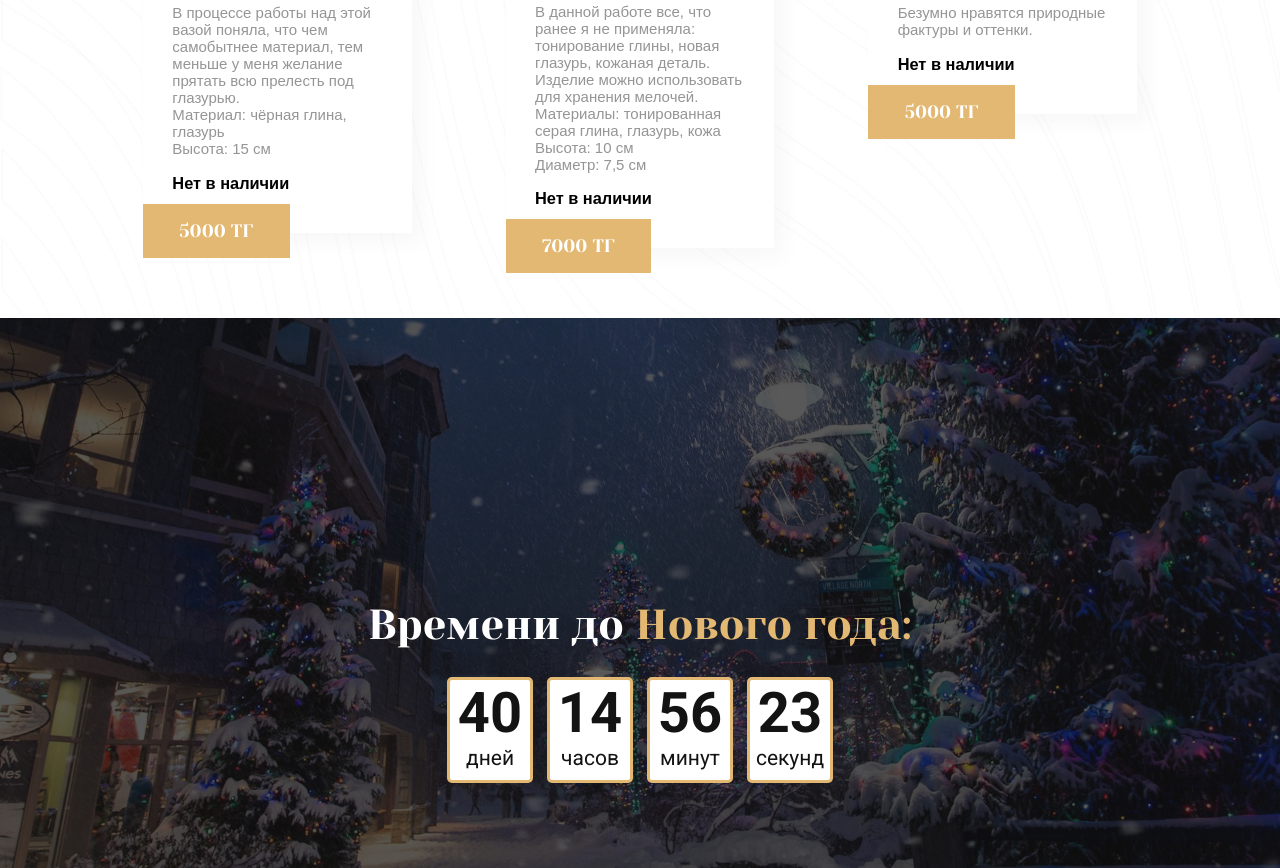
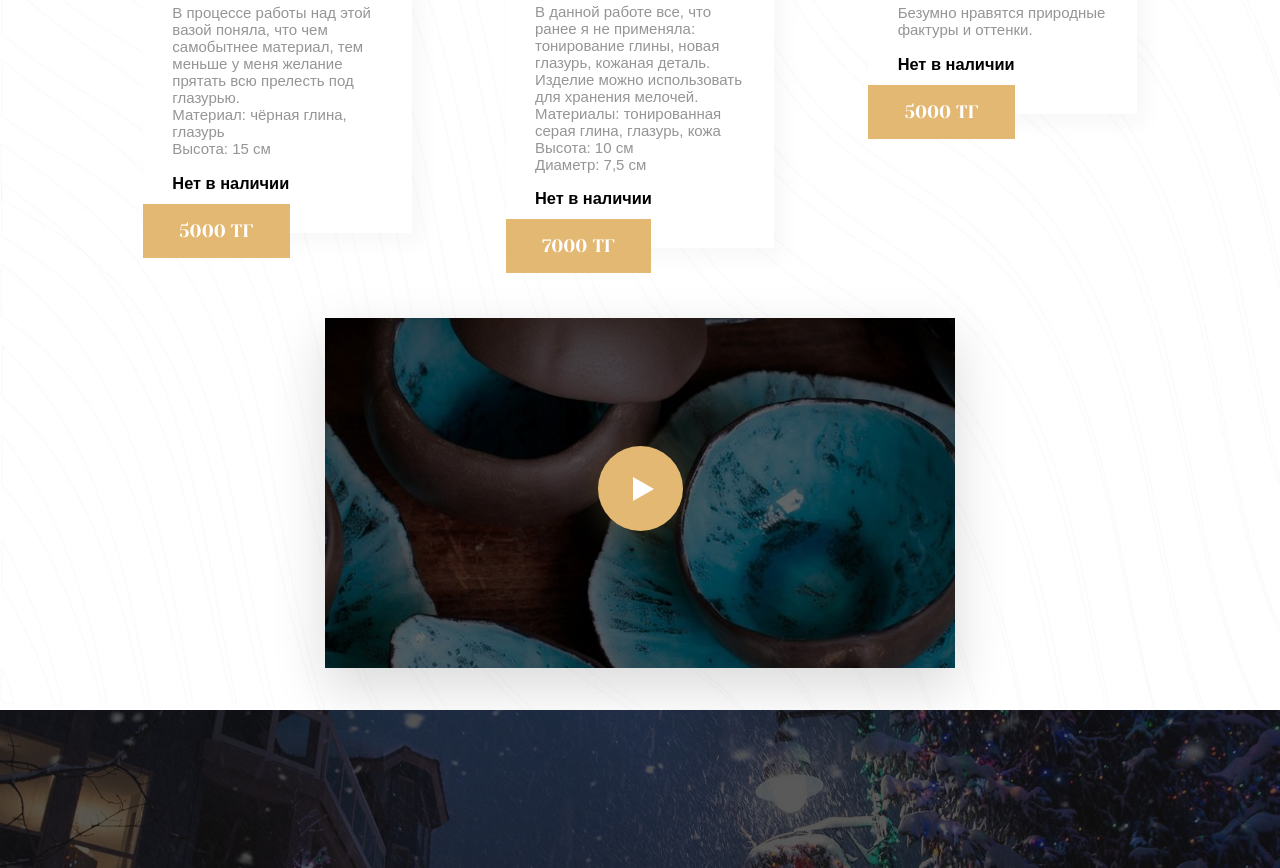
Before and after one commit to VeryBaguette/Tykovka, a website: page index.html in a window 1280 px wide. Shown: the part 2451-3319 px from the top of the page. Drawn offline with nearby package versions, Linux system fonts and the light colour scheme; files whose address does not match are found by name.

Commit message:
added youtube player

```diff
--- a/index.html
+++ b/index.html
@@ -245,6 +245,10 @@
               </div>
             </div>
           </div>
+          <div class="wares__video video" id="player">
+            <script src="https://www.youtube.com/iframe_api"></script>
+            <img src="./img/play.svg" alt="play" class="video__play" />
+          </div>
         </div>
       </section>
       <div class="newyear">
@@ -395,6 +399,7 @@
       crossorigin="anonymous"
     ></script>
     <script src="././js/wow.min.js"></script>
+    <script src="https://code.jquery.com/jquery-3.6.0.min.js"></script>
     <script src="././js/main.js"></script>
   </body>
 </html>
--- a/js/main.js
+++ b/js/main.js
@@ -51,4 +51,19 @@ $(document).ready(function () {
   }
   setClock(".timer", deadline);
   new WOW().init();
+  var player;
+  $(".video__play").on("click", () => {
+    console.log("click");
+    player = new YT.Player("player", {
+      height: "350",
+      width: "100%",
+      videoId: "dQw4w9WgXcQ",
+      events: {
+        onReady: videoPlay,
+      },
+    });
+  });
+  function videoPlay(event) {
+    event.target.playVideo();
+  }
 });
--- a/sass/templates/_timer.sass
+++ b/sass/templates/_timer.sass
@@ -40,4 +40,3 @@
     &__gross
         font-size: 4rem
         font-weight: 600
-//Timer pls work
--- a/sass/templates/_wares.sass
+++ b/sass/templates/_wares.sass
@@ -1,10 +1,30 @@
 .wares
     background: url("./../img/backgroundLight.jpg") no-repeat center / cover
+    padding-bottom: 3rem
     &__logo
         width: 100px
     &__image
         max-width: 100%
         max-height: 100%
+    &__video
+        position: relative
+        display: flex
+        margin: auto
+        max-width: 45rem
+        min-height: 25rem
+        background: $dark url('/img/videoMask.jpg') center no-repeat
+        box-shadow: 0px 20px 50px rgba(0, 0, 0, 0.15)
+        &::before
+            position: absolute
+            content: ''
+            width: 100%
+            height: 100%
+            background-color: rgba(black, 0.6 )
+.video
+    &__play
+        margin: auto
+        position: relative
+        cursor: pointer
 
 .card
     display: flex
```
Also changed, not shown: css/style.css, img/play.svg (added), img/videoMask.jpg (added).
